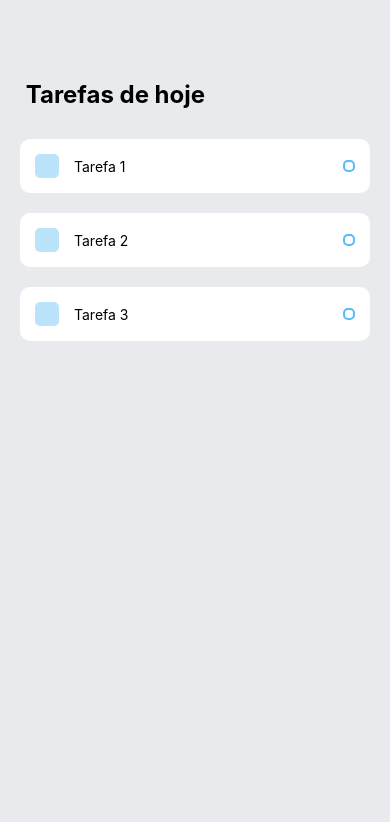
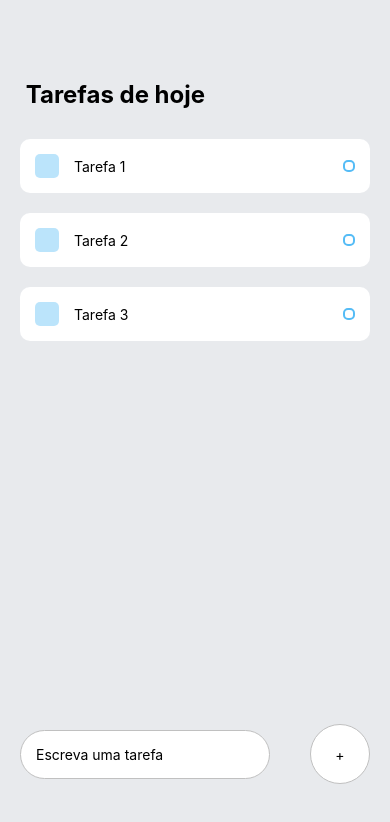
Before and after one commit to vin1cius/todo-react-native, a React Native app: screen / in a window 390 px wide. Shown: the top 822 px of the page. Built offline with nearby package versions, Linux system fonts and the light colour scheme.

Commit message:
4 - Adicionando o painel para adicionar as tarefas

```diff
--- a/App.js
+++ b/App.js
@@ -1,5 +1,6 @@
 import React from 'react';
-import { StyleSheet, Text, View } from 'react-native';
+import { Platform, StyleSheet, Text, TextInput, TouchableOpacity, View } from 'react-native';
+import { KeyboardAvoidingView } from 'react-native-web';
 import Task from './components/Task';
 
 export default function App() {
@@ -15,6 +16,21 @@
             <Task text = {'Tarefa 3'}/>
           </View>
       </View>
+
+      {/* Painel para adicionar tarefa */}
+      <KeyboardAvoidingView
+        behavior={Platform.OS === "ios" ? "padding" : "height"}
+        style={styles.writeTaskWrapper}
+      >
+        <TextInput style={styles.input} placeholder={'Escreva uma tarefa'} />
+
+        <TouchableOpacity>
+          <View style={styles.addWrapper}>
+            <Text style={styles.addText}> + </Text>
+          </View>
+        </TouchableOpacity>
+      </KeyboardAvoidingView>
+
     </View>
   );
 }
@@ -35,4 +51,34 @@
   items:{
     marginTop: 30,
   },
+  writeTaskWrapper:{
+    position: 'absolute',
+    bottom: 60,
+    width: '100%',
+    flexDirection: 'row',
+    justifyContent: 'space-around',
+    alignItems: 'center'
+  },
+  input:{
+    paddingVertical: 15,
+    paddingHorizontal: 15,
+    backgroundColor: '#FFF',
+    borderRadius: 60,
+    borderColor: '#C0C0C0',
+    borderWidth: 1,
+    width: 250,
+  },
+  addWrapper:{
+    width: 60,
+    height: 60,
+    backgroundColor: '#FFF',
+    borderRadius: 60,
+    justifyContent: 'center',
+    alignItems: 'center',
+    borderColor: '#C0C0C0',
+    borderWidth: 1,
+  },
+  addText:{
+
+  },
 });
```
